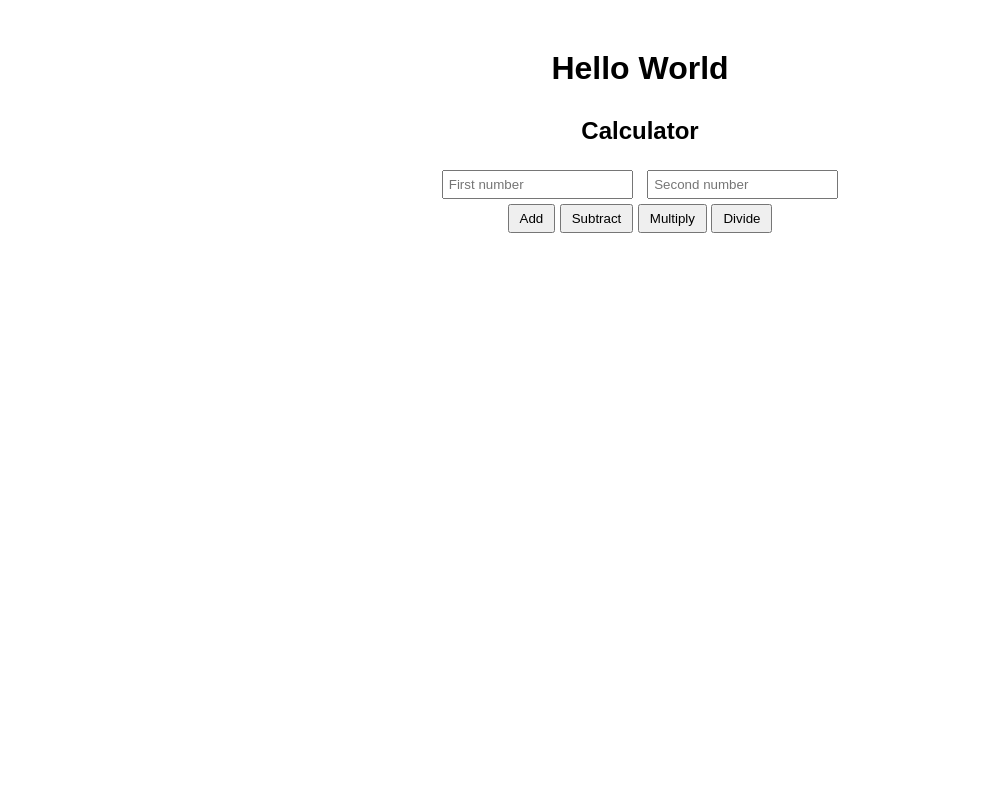
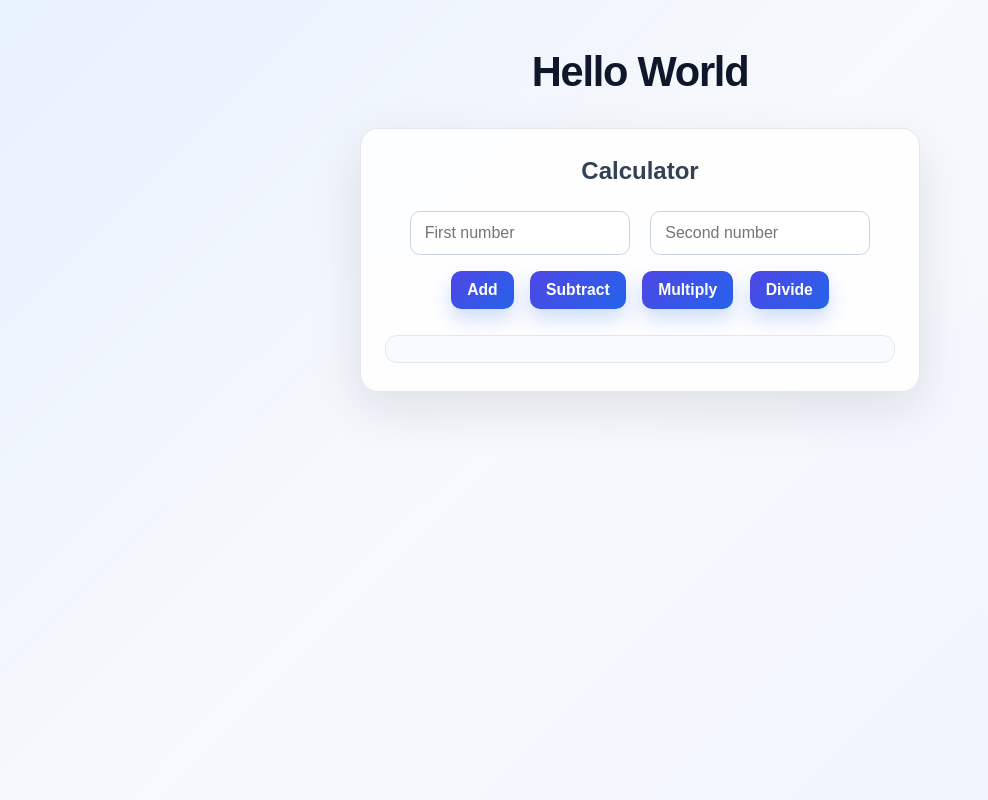
Before and after one commit to MinaPM/NJIT-IS601-module-10, a FastAPI app: page / in a window 1280 px wide. Shown: the whole page, without its empty margins (0-988 px from the left). Run offline with FastAPI, Linux system fonts and the light colour scheme.

Commit message:
Refactor HTML and CSS styles for improved layout and design of calculator interface

```diff
--- a/templates/index.html
+++ b/templates/index.html
@@ -15,6 +15,7 @@
     within the document. The lang="en" attribute specifies that the language of the document is English,
     which aids in accessibility and SEO (Search Engine Optimization).
 -->
+
 <head>
     <!--
         <head> Section
@@ -50,62 +51,198 @@
             like colors, fonts, spacing, and positioning.
         */
 
+        * {
+            box-sizing: border-box;
+        }
+
         body {
             /*
                 Styles for the <body> Element
 
                 - font-family: Sets the font for the entire page to Arial, sans-serif.
                 - text-align: Centers the text horizontally.
-                - margin-top: Adds a 50-pixel margin at the top of the page for spacing.
+                - margin: Adds a 0-pixel margin at the top of the page for spacing.
+                - min-height: Sets the minimum height of the body to 100vh (viewport height).
+                - padding: Adds a 48px padding at the top and 20px padding on the sides.
+                - background: A linear gradient background.
+                - color: Sets the color of the text to #1f2937.
             */
             font-family: Arial, sans-serif;
             text-align: center;
-            margin-top: 50px;
+            margin: 0;
+            min-height: 100vh;
+            padding: 48px 20px;
+            background: linear-gradient(135deg, #e8f1ff 0%, #f7f9fc 45%, #eef4ff 100%);
+            color: #1f2937;
+        }
+
+        h1 {
+            /*
+                Styles for the <h1> Element
+
+                - margin: Adds a 0-pixel margin at the top of the heading and 12px at the bottom.
+                - font-size: Sets the font size to 2.6rem.
+                - letter-spacing: Sets the letter spacing to -0.03em.
+                - color: Sets the color to #0f172a.
+            */
+            margin: 0 0 12px;
+            font-size: 2.6rem;
+            letter-spacing: -0.03em;
+            color: #0f172a;
+        }
+
+        h2 {
+            /*
+                Styles for the <h2> Element
+
+                - margin: Adds a 0-pixel margin at the top of the heading and 18px at the bottom.
+                - font-size: Sets the font size to 1.5rem.
+                - color: Sets the color to #334155.
+            */
+            margin: 0 0 18px;
+            font-size: 1.5rem;
+            color: #334155;
         }
 
         .calculator {
             /*
                 Styles for Elements with the "calculator" Class
 
-                - margin-top: Adds a 30-pixel margin above the calculator section to separate it
+                - margin: Adds a 32px margin above the calculator section to separate it
                   from other content.
+                - max-width: Sets the maximum width of the calculator to 560px.
+                - padding: Adds a 28px padding on the top and 24px on the sides.
+                - background: A rgba background.
+                - border: Sets the border to rgba(148, 163, 184, 0.25).
+                - border-radius: Sets the border radius to 18px.
+                - box-shadow: Adds a 0 18px 50px rgba(15, 23, 42, 0.10).
+                - backdrop-filter: Adds a blur effect.
             */
-            margin-top: 30px;
+            margin: 32px auto 0;
+            max-width: 560px;
+            padding: 28px 24px;
+            background: rgba(255, 255, 255, 0.86);
+            border: 1px solid rgba(148, 163, 184, 0.25);
+            border-radius: 18px;
+            box-shadow: 0 18px 50px rgba(15, 23, 42, 0.10);
+            backdrop-filter: blur(8px);
         }
 
         input {
             /*
                 Styles for <input> Elements
 
-                - margin: Adds a 5-pixel margin around input fields for spacing.
-                - padding: Adds a 5-pixel padding inside input fields for better readability.
+                - width: Sets the width to min(220px, 100%) to ensure it fits within the container.
+                - margin: Adds a 8px margin around input fields for spacing.
+                - padding: Adds a 12px padding inside input fields for better readability.
+                - border: Sets the border to #cbd5e1.
+                - border-radius: Sets the border radius to 10px.
+                - background: Sets the background to #fff.
+                - font-size: Sets the font size to 1rem.
+                - outline: Sets the outline to none.
+                - transition: Sets the transition for border-color, box-shadow, and transform.
             */
-            margin: 5px;
-            padding: 5px;
+            width: min(220px, 100%);
+            margin: 8px;
+            padding: 12px 14px;
+            border: 1px solid #cbd5e1;
+            border-radius: 10px;
+            background: #fff;
+            font-size: 1rem;
+            outline: none;
+            transition: border-color 0.2s ease, box-shadow 0.2s ease, transform 0.2s ease;
+        }
+
+        input:focus {
+            /*
+                Styles for <input> Elements when focused
+
+                - border-color: Sets the border color to #4f46e5.
+                - box-shadow: Adds a 0 0 0 4px rgba(79, 70, 229, 0.14).
+                - transform: Translates the input field vertically by -1px.
+            */
+            border-color: #4f46e5;
+            box-shadow: 0 0 0 4px rgba(79, 70, 229, 0.14);
+            transform: translateY(-1px);
         }
 
         button {
             /*
                 Styles for <button> Elements
 
-                - padding: Adds 5 pixels of vertical padding and 10 pixels of horizontal padding
+                - margin: Adds a 8px margin on the left and 6px on the right.
+                - padding: Adds 10px of vertical padding and 16px of horizontal padding
                   inside buttons to make them larger and more clickable.
+                - border: Sets the border to none.
+                - border-radius: Sets the border radius to 10px.
+                - background: A linear gradient background.
+                - color: Sets the color to #fff.
+                - font-size: Sets the font size to 0.98rem.
+                - font-weight: Sets the font weight to 700.
+                - cursor: Sets the cursor to pointer.
+                - box-shadow: Adds a 0 10px 20px rgba(37, 99, 235, 0.22).
+                - transition: Sets the transition for transform, box-shadow, and filter.
             */
-            padding: 5px 10px;
+            margin: 8px 6px;
+            padding: 10px 16px;
+            border: none;
+            border-radius: 10px;
+            background: linear-gradient(135deg, #4f46e5, #2563eb);
+            color: #fff;
+            font-size: 0.98rem;
+            font-weight: 700;
+            cursor: pointer;
+            box-shadow: 0 10px 20px rgba(37, 99, 235, 0.22);
+            transition: transform 0.2s ease, box-shadow 0.2s ease, filter 0.2s ease;
+        }
+
+        button:hover {
+            /*
+                Styles for <button> Elements when hovered
+
+                - transform: Translates the button vertically by -2px.
+                - box-shadow: Adds a 0 14px 24px rgba(37, 99, 235, 0.28).
+                - filter: Increases the brightness by 1.03.
+            */
+            transform: translateY(-2px);
+            box-shadow: 0 14px 24px rgba(37, 99, 235, 0.28);
+            filter: brightness(1.03);
+        }
+
+        button:active {
+            /*
+                Styles for <button> Elements when clicked
+
+                - transform: Translates the button vertically by 0px.
+            */
+            transform: translateY(0);
         }
 
         .result {
             /*
                 Styles for Elements with the "result" Class
 
-                - margin-top: Adds a 10-pixel margin above the result display area.
+                - margin-top: Adds a 18-pixel margin above the result display area.
+                - min-height: Sets the minimum height of the result to 28px.
+                - padding: Adds a 12px padding on the top and 14px on the sides.
+                - border-radius: Sets the border radius to 12px.
+                - background: Sets the background to #f8fafc.
+                - border: Sets the border to #e2e8f0.
                 - font-weight: Makes the text bold to emphasize the result.
+                - color: Sets the color to #0f172a.
             */
-            margin-top: 10px;
+            margin-top: 18px;
+            min-height: 28px;
+            padding: 12px 14px;
+            border-radius: 12px;
+            background: #f8fafc;
+            border: 1px solid #e2e8f0;
             font-weight: bold;
+            color: #0f172a;
         }
     </style>
 </head>
+
 <body>
     <!--
         <body> Section
@@ -315,4 +452,5 @@
         }
     </script>
 </body>
+
 </html>
```
